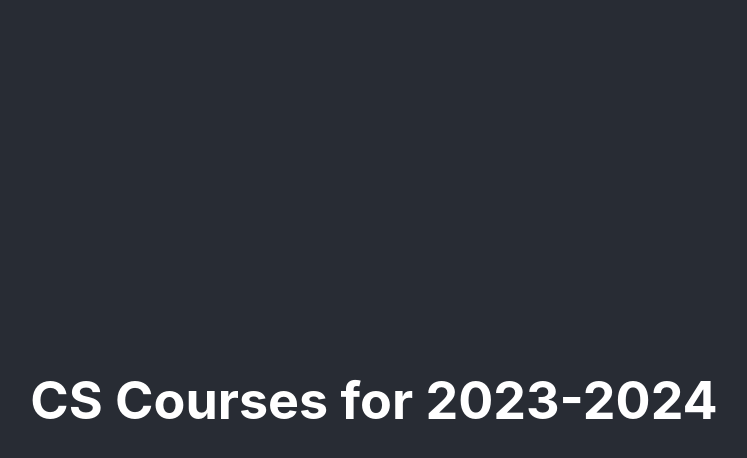
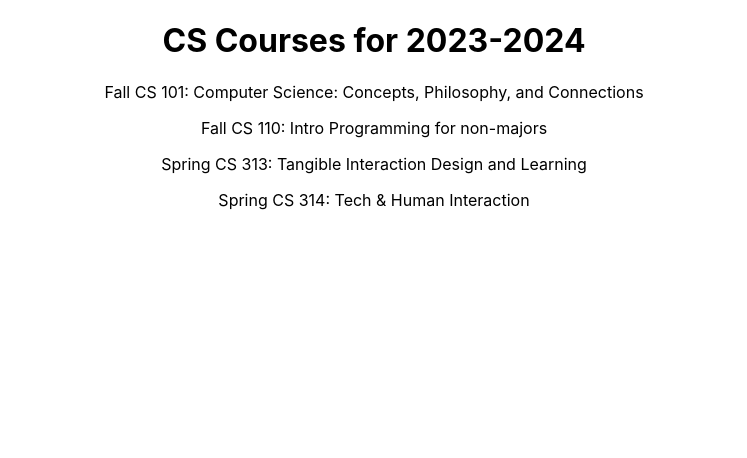
Before and after one commit to rreichert01/quick-react, a React (Vite) app: page / in a window 1280 px wide. Shown: the top 458 px of the page, without its empty margins (266-1013 px from the left). Built offline with nearby package versions, Linux system fonts and the light colour scheme.

Commit message:
Showed courses, split into components

```diff
--- a/src/App.jsx
+++ b/src/App.jsx
@@ -3,18 +3,58 @@
 import './App.css';
 
 const schedule = {
-  title: "CS Courses for 2023-2024"
+  title: "CS Courses for 2023-2024",
+  "courses": {
+    "F101" : {
+      "term": "Fall",
+      "number": "101",
+      "meets" : "MWF 11:00-11:50",
+      "title" : "Computer Science: Concepts, Philosophy, and Connections"
+    },
+    "F110" : {
+      "term": "Fall",
+      "number": "110",
+      "meets" : "MWF 10:00-10:50",
+      "title" : "Intro Programming for non-majors"
+    },
+    "S313" : {
+      "term": "Spring",
+      "number": "313",
+      "meets" : "TuTh 15:30-16:50",
+      "title" : "Tangible Interaction Design and Learning"
+    },
+    "S314" : {
+      "term": "Spring",
+      "number": "314",
+      "meets" : "TuTh 9:30-10:50",
+      "title" : "Tech & Human Interaction"
+    }
+  }
 }
 
 
+const Banner = (props) =>(
+  // <header className="App-header">
+  <header>
+  <h1>{props.name}</h1>
+</header>
+);
+
+const CourseList = (props) => {
+  Object.entries(props.courses).map(([_, info]) => console.log([info.term, info.number, info.title]))
+return (
+  <div>
+  {Object.entries(props.courses).map(([_, info]) => <p>{info.term} CS {info.number}: {info.title}</p>)}
+  </div>
+)
+}
+
 const App = () => {
   const [count, setCount] = useState(0);
-
   return (
     <div className="App">
-      <header className="App-header">
-        <h1>{schedule.title}</h1>
-      </header>
+      <Banner name={schedule.title} />
+      <CourseList courses={schedule.courses} />
     </div>
   );
 };
```
Also changed, not shown: 3 other files (tests, documents, lock files or other folders).
